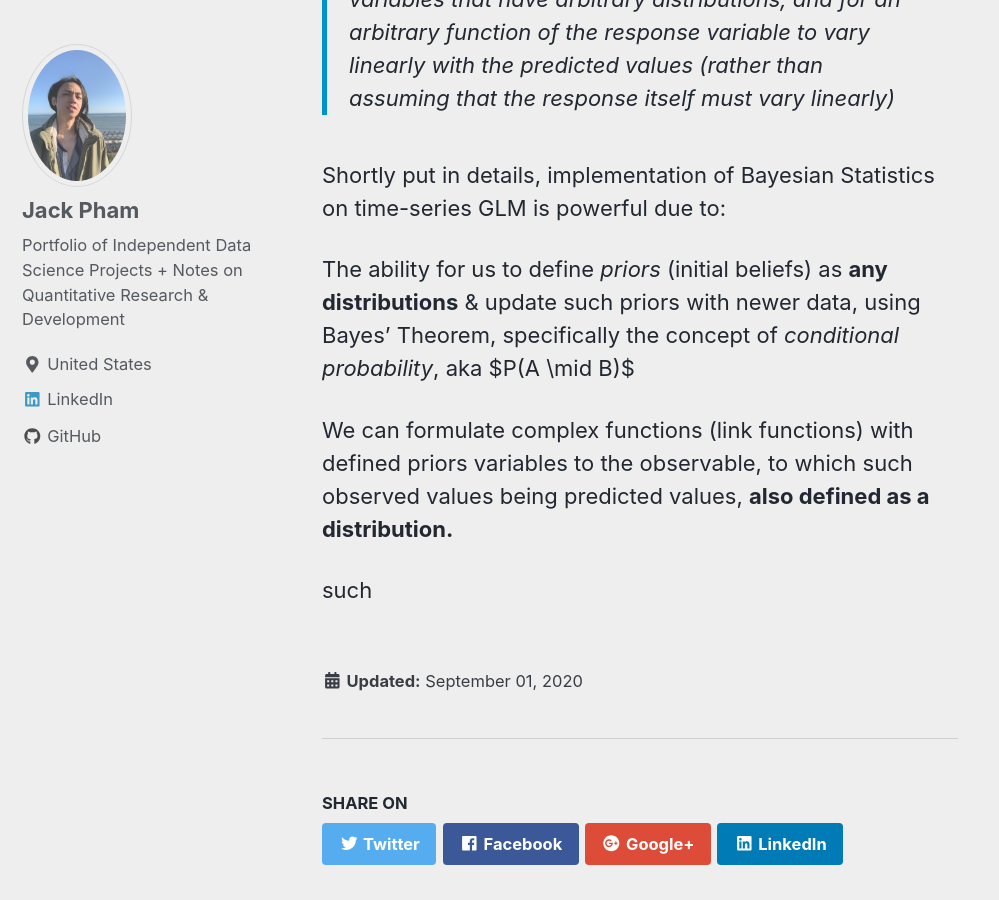
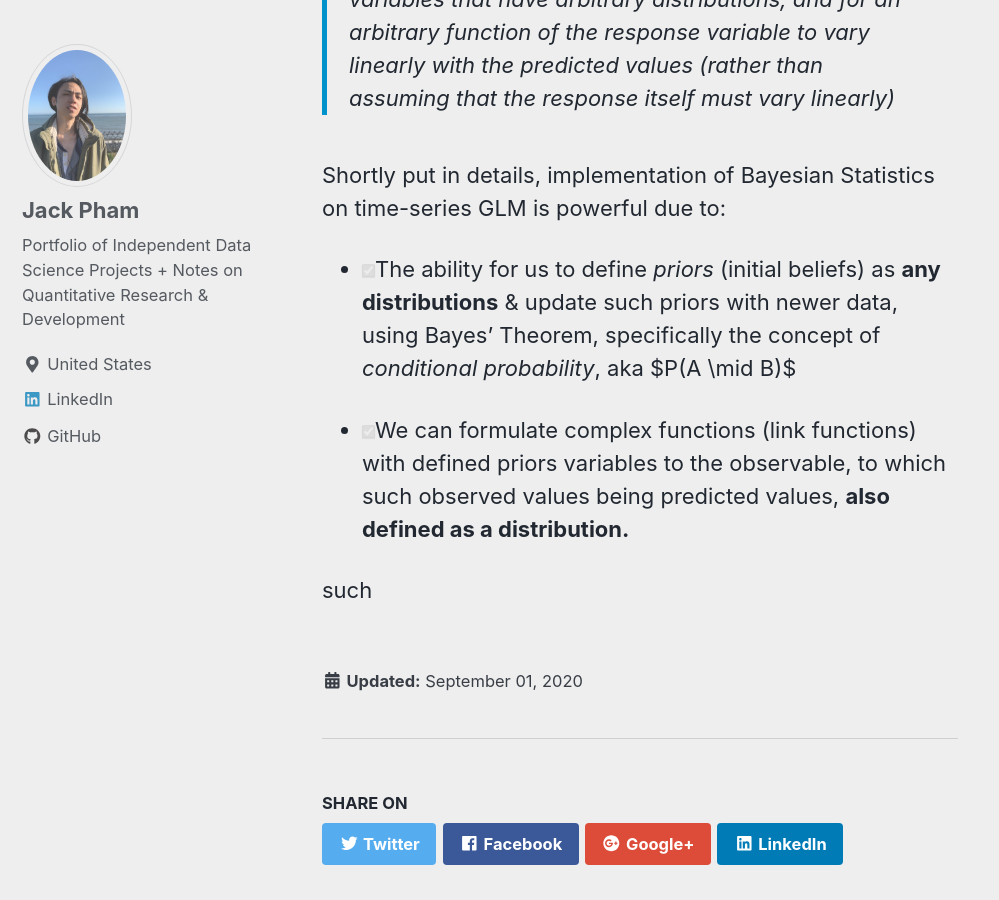
Before and after one commit to jp-quant/jp-quant.github.io, a Jekyll site: the page built from _posts/2020-09-01-fbprophet_bayesian_glm.md, in a window 1280 px wide and 900 px high, scrolled down 4708 px. Shown: the whole window, without its empty margins (0-999 px from the left). Built offline with Jekyll 4.4.1, drawn with Linux system fonts in a browser that asks for light colours; nearby versions of some CDN libraries.

```diff
--- a/_posts/2020-09-01-fbprophet_bayesian_glm.md
+++ b/_posts/2020-09-01-fbprophet_bayesian_glm.md
@@ -78,9 +78,14 @@ Recalling from above:
 
 Shortly put in details, implementation of Bayesian Statistics on time-series GLM is powerful due to:
 
-The ability for us to define *priors* (initial beliefs) as **any distributions** & update such priors with newer data, using Bayes' Theorem, specifically the concept of *conditional probability*, aka  $P(A \mid B)$
+ - [x] The ability for us to define *priors* (initial beliefs) as **any
+       distributions** & update such priors with newer data, using
+       Bayes' Theorem, specifically the concept of *conditional
+       probability*, aka  $P(A \mid B)$
 
-We can formulate complex functions (link functions) with defined priors variables to the observable, to which such observed values being predicted values, **also defined as a distribution.**
+  - [x] We can formulate complex functions (link functions) with defined
+       priors variables to the observable, to which such observed values
+       being predicted values, **also defined as a distribution.**
 
  such
 
```
Also changed, not shown: other parts of _posts/2020-09-01-fbprophet_bayesian_glm.md (+2 -2 lines).
